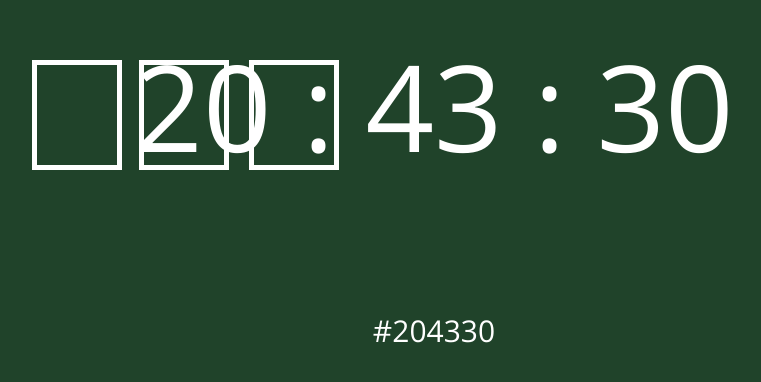
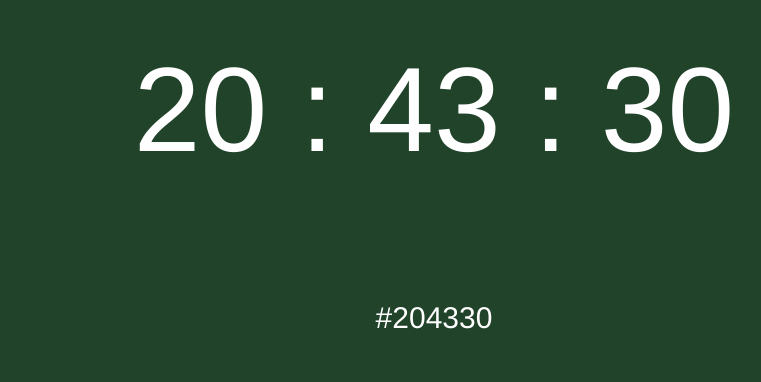
Before and after one commit to rprasann/clock-hackathon, a plain HTML site: page index.html in a window 1024 px wide. Shown: the part 240-622 px from the top of the page, without its empty margins (78-839 px from the left). Drawn offline with nearby package versions, Linux system fonts and the light colour scheme.

Commit message:
Update index.html

```diff
--- a/index.html
+++ b/index.html
@@ -4,8 +4,8 @@
 
 @media all and (max-width: 1024px) {
 
-h1 { font-family:"open sans"; font-size:40px; font-weight:300; color:white; transition:all 0.6s; -webkit-transition:all 0.6s;}
-h2 { font-family:"open sans"; font-size:20px; font-weight:300; color:white; transition:all 0.6s; -webkit-transition:all 0.6s;}
+h1 { font-family:"Helvetica"; font-size:40px; font-weight:300; color:white; transition:all 0.6s; -webkit-transition:all 0.6s;}
+h2 { font-family:"Helvetica"; font-size:20px; font-weight:300; color:white; transition:all 0.6s; -webkit-transition:all 0.6s;}
 
 iframe { display:none;}
 
@@ -13,8 +13,8 @@ iframe { display:none;}
 
 @media all and (min-width: 1024px) {
 
-h1 { font-family:"open sans"; font-size:120px; font-weight:300; color:white; transition:all 0.6s; -webkit-transition:all 0.6s;}
-h2 { font-family:"open sans"; font-size:30px; font-weight:300; color:white; transition:all 0.6s; -webkit-transition:all 0.6s;}
+h1 { font-family:"Helvetica"; font-size:120px; font-weight:300; color:white; transition:all 0.6s; -webkit-transition:all 0.6s;}
+h2 { font-family:"Helvetica"; font-size:30px; font-weight:300; color:white; transition:all 0.6s; -webkit-transition:all 0.6s;}
 
 iframe { position:absolute; bottom:-30px; left:50%; margin-left:-25px; opacity:0.1; transition:all 0.4s; -webkit-transition:all 0.4s; width:50px;}
 iframe:hover {opacity:1;}
@@ -54,8 +54,8 @@ function checkTime(i) {
 
 @media all and (max-width: 1024px) {
 
-h1 { font-family:"open sans"; font-size:40px; font-weight:300; color:white; transition:all 0.6s; -webkit-transition:all 0.6s;}
-h2 { font-family:"open sans"; font-size:20px; font-weight:300; color:white; transition:all 0.6s; -webkit-transition:all 0.6s;}
+h1 { font-family:"Helvetica"; font-size:40px; font-weight:300; color:white; transition:all 0.6s; -webkit-transition:all 0.6s;}
+h2 { font-family:"Helvetica"; font-size:20px; font-weight:300; color:white; transition:all 0.6s; -webkit-transition:all 0.6s;}
 
 iframe { display:none;}
 
@@ -63,8 +63,8 @@ iframe { display:none;}
 
 @media all and (min-width: 1024px) {
 
-h1 { font-family:"open sans"; font-size:120px; font-weight:300; color:white; transition:all 0.6s; -webkit-transition:all 0.6s;}
-h2 { font-family:"open sans"; font-size:30px; font-weight:300; color:white; transition:all 0.6s; -webkit-transition:all 0.6s;}
+h1 { font-family:"Helvetica"; font-size:120px; font-weight:300; color:white; transition:all 0.6s; -webkit-transition:all 0.6s;}
+h2 { font-family:"Helvetica"; font-size:30px; font-weight:300; color:white; transition:all 0.6s; -webkit-transition:all 0.6s;}
 
 iframe { position:absolute; bottom:-30px; left:50%; margin-left:-25px; opacity:0.1; transition:all 0.4s; -webkit-transition:all 0.4s; width:50px;}
 iframe:hover {opacity:1;}
@@ -120,15 +120,11 @@ function dotime(){
 </script>
 
 
-<div id="txt"></div>
- <div style="width:80px;height:100px;border:5px solid #fff;position:overlapping;top:300px;left:110px;"></div>
-   <div style="width:80px;height:h+80px;border:px solid #fff;position:overlapping;background-color:white;top:300px;left:110px;"></div>
-
-   <div style="width:80px;height:100px;border:5px solid #fff;position:overlapping;top:300px;left:217px;"></div>
- <div style="width:80px;height:100px;border:5px solid #fff;position:overlapping;top:300px;left:327px;"></div>
-<div style='position:absolute;z-index:0;left:0;top:0;width:100%;height:100%'>
+<div style="position:relative;width:267px;height:25px;overflow:hidden;">
+  <div style="position:absolute;top:-276px;left:-5px">
+<iframe width="300" height="300" src="https://www.youtube.com/embed/videoseries?list=PLE48A72E42C72D07F&rel=0&autoplay=1&loop=1" frameborder="0" allowfullscreen></iframe>
 </div>
-
+ </div>
 </body>
 </html>
 
```
